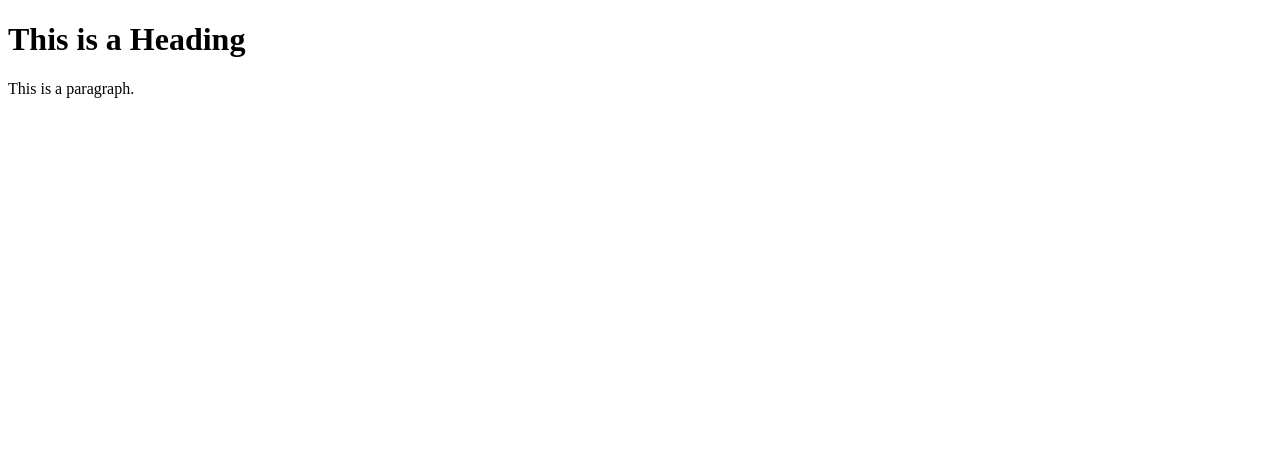
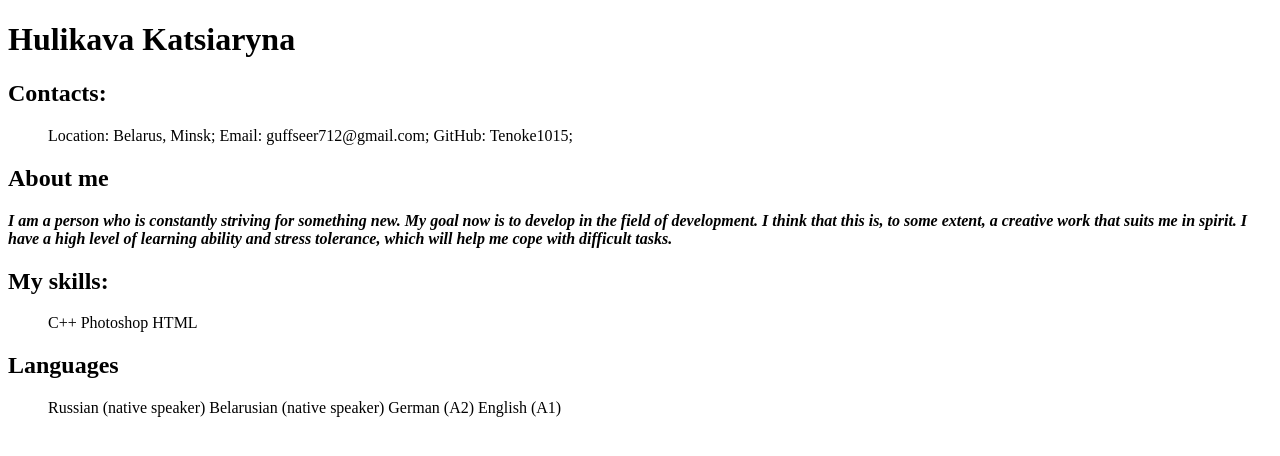
Before and after one commit to Tenoke1015/rsschool-cv, a plain HTML site: page index.html in a window 1280 px wide. Drawn offline with Linux system fonts and the light colour scheme.

Commit message:
docs: update index.html

```diff
--- a/index.html
+++ b/index.html
@@ -1,12 +1,33 @@
 <!DOCTYPE html>
 <html lang="en">
 <head>
-<title>Page Title</title>
+    <meta charset="UTF-8">
+    <meta name="viewport" content="width=device-width, initial-scale=1.0">
+    <title>CVt</title>
 </head>
 <body>
-
-<h1>This is a Heading</h1>
-<p>This is a paragraph.</p>
-
+    <h1><b>Hulikava Katsiaryna</b></h1>
+    <h2><b>Contacts:</b></h2>
+    <ol>
+        <il>Location: Belarus, Minsk;</il>
+        <il>Email: guffseer712@gmail.com;</il>
+        <il>GitHub: Tenoke1015;</il>
+    </ol>
+    <h2><b>About me</h2> <p><i>I am a person who is constantly striving for something new. My goal now is to develop in the field of development.
+I think that this is, to some extent, a creative work that suits me in spirit. I have a high level of learning ability and stress tolerance,
+which will help me cope with difficult tasks.</i></p></b>
+    <h2><b>My skills:</b></h2>
+    <ol>
+        <il>C++</il>
+        <il>Photoshop</il>
+        <il>HTML</il>
+    </ol>
+    <h2><b>Languages</b></h2>
+    <ol>
+        <il>Russian (native speaker)</il>
+        <il>Belarusian (native speaker)</il>
+        <il>German (A2)</il>
+        <il>English (A1)</il>
+    </ol>
 </body>
 </html>
```
